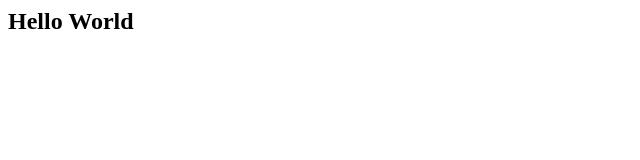
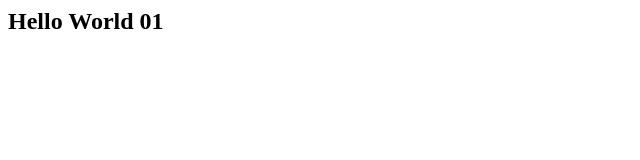
Before and after one commit to akashsince09/REMOTE, a plain HTML site: page index.html in a window 1280 px wide. Shown: the full height of the page, 0-640 px from the left. Drawn offline with Linux system fonts and the light colour scheme.

Commit message:
Update index.html

```diff
--- a/index.html
+++ b/index.html
@@ -1 +1 @@
-<h2>Hello World</h2>
+<h2>Hello World 01</h2>
```
